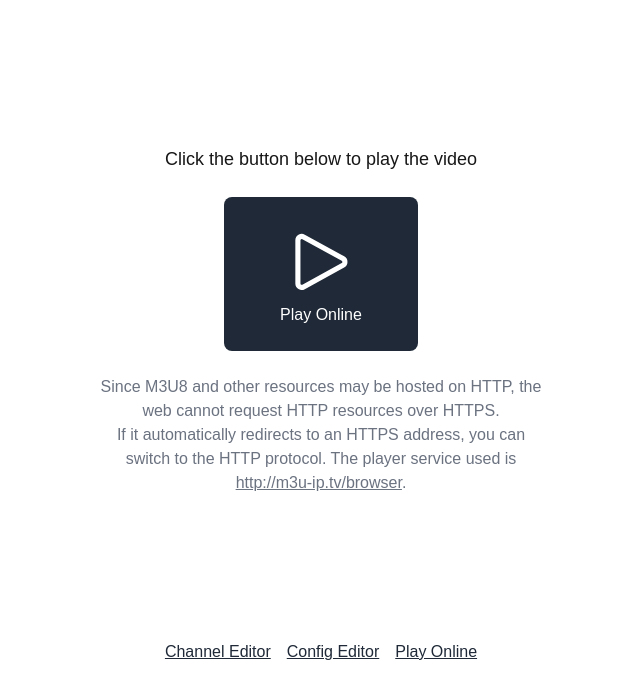
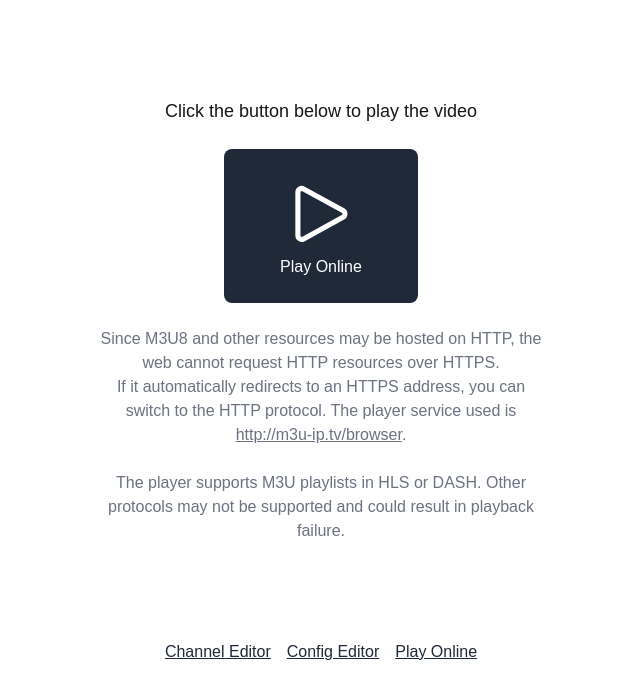
Before and after one commit to DavidKk/vercel-playlist, a Next.js app: page /player in a window 1280 px wide. Shown: the top 698 px of the page, without its empty margins (319-959 px from the left). Built offline with nearby package versions, Linux system fonts and the light colour scheme.

Commit message:
docs: update

```diff
--- a/app/player/page.tsx
+++ b/app/player/page.tsx
@@ -38,6 +38,9 @@ export default function PlayerPage() {
           <p className="mt-6 text-md text-gray-500">
             Since M3U8 and other resources may be hosted on HTTP, the web cannot request HTTP resources over HTTPS. <br />If it automatically redirects to an HTTPS address, you can switch to the HTTP protocol. The player service used is <a className="underline" href={PLAYER_ONLINE_URL} target="_blank">{PLAYER_ONLINE_URL}</a>.
           </p>
+          <p className="mt-6 text-md text-gray-500">
+            The player supports M3U playlists in HLS or DASH. Other protocols may not be supported and could result in playback failure.
+          </p>
         </div>
       </div>
 
```
